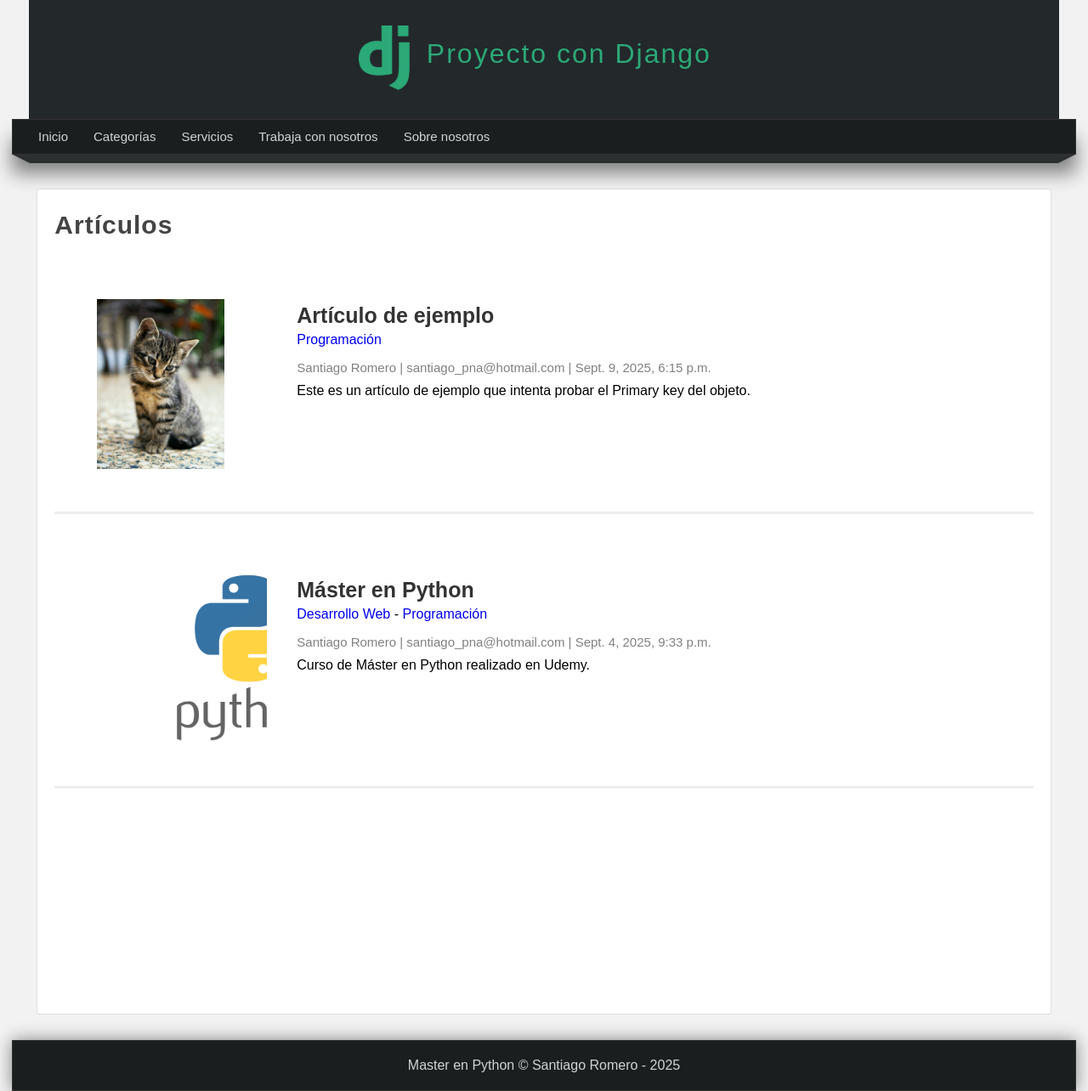
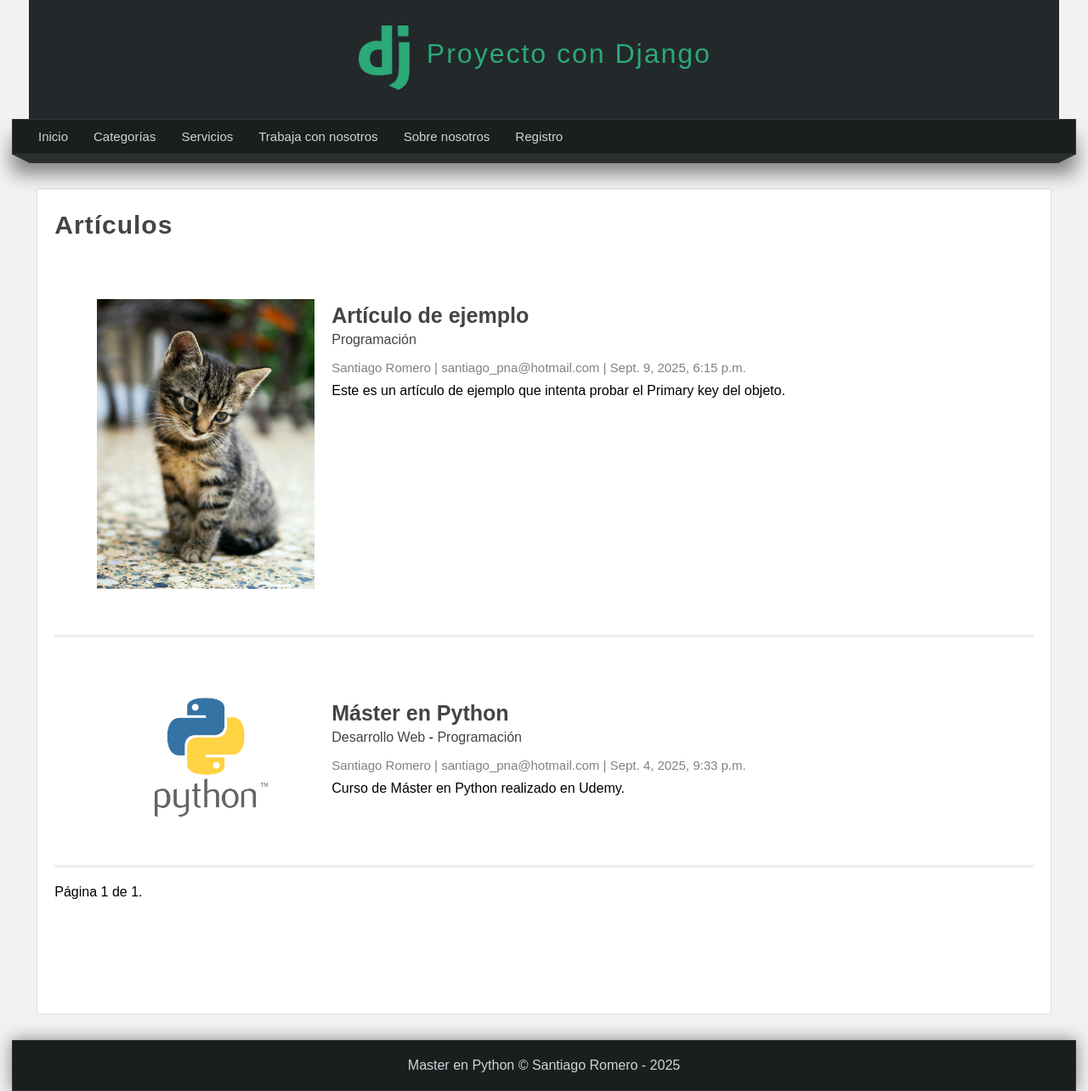
Before and after one commit to santi4246/project-blog-django, a Django app: page /articulos/ in a window 1280 px wide. Shown: the whole page at 85% size. Run offline with Django 3.2, Linux system fonts and the light colour scheme; data comes from the database, SQL or seed files in the repository; both versions use the stored data as it was after the commit; some libraries are stand-ins or nearby versions.

Commit message:
Paginacion y Formulario de registro

```diff
--- a/ProyectoDjango/Blog/templates/articles/article.html
+++ b/ProyectoDjango/Blog/templates/articles/article.html
@@ -2,14 +2,16 @@
     <article class="article-item">
         {% if article.image != 'null' and article.image.url|length >= 1 %}
 
-            <div class="image">
+            <div class="image-category">
                 <img src="{{article.image.url}}"></img>
             </div>
 
         {% endif %}
 
         <div class="data">
-            <h2>{{article.title}}</h2>
+            <h2>
+                <a href="{% url 'article' article.id %}">{{article.title}}</a>
+            </h2>
             <p>
                 {% for category in article.categories.all %}
                     <a href="{% url 'category' category.id %}">{{ category.name }}</a>
--- a/ProyectoDjango/Blog/templates/articles/list.html
+++ b/ProyectoDjango/Blog/templates/articles/list.html
@@ -5,4 +5,5 @@
 {% block content %}
     <h1 class="title">{{ title }}</h1>
     {% include 'articles/article.html' %}
+    {% include 'articles/pagination.html' %}
 {% endblock %}
--- /dev/null
+++ b/ProyectoDjango/Blog/templates/articles/pagination.html
@@ -0,0 +1,17 @@
+<div class="pagination">
+    <span class="step-links">
+        {% if articles.has_previous %}
+            <a href="?page=1">&laquo; primero</a>
+            <a href="?page={{ articles.previous_page_number }}">anterior</a>
+        {% endif %}
+
+        <span class="current">
+            Página {{ articles.number }} de {{ articles.paginator.num_pages }}.
+        </span>
+
+        {% if articles.has_next %}
+            <a href="?page={{ articles.next_page_number }}">siguiente</a>
+            <a href="?page={{ articles.paginator.num_pages }}">último &raquo;</a>
+        {% endif %}
+    </span>
+</div>
--- a/ProyectoDjango/Blog/urls.py
+++ b/ProyectoDjango/Blog/urls.py
@@ -4,4 +4,5 @@ from . import views
 urlpatterns = [
     path('articulos/', views.list, name='list_articles'),
     path('categoria/<int:category_id>', views.category, name='category'),
+    path('articulo/<int:article_id>', views.article, name='article'),
 ]
--- a/ProyectoDjango/Blog/views.py
+++ b/ProyectoDjango/Blog/views.py
@@ -1,12 +1,19 @@
 from django.shortcuts import render, get_object_or_404
 from .models import Category, Article
+from django.core.paginator import Paginator
 
 # Create your views here.
 def list(request):
+    # Sacar artículos
     articles = Article.objects.all().order_by('-created_at')
+    # Paginar artículos
+    paginator = Paginator(articles, 3)
+    # Recoger número de página
+    page = request.GET.get('page')
+    page_articles = paginator.get_page(page)
     return render(request, 'articles/list.html', {
         'title': 'Artículos',
-        'articles': articles
+        'articles': page_articles
     })
 
 def category(request, category_id):
@@ -16,3 +23,10 @@ def category(request, category_id):
         'title': 'Categoría',
         'category': category,
     })
+
+def article(request, article_id):
+    article = get_object_or_404(Article, pk=article_id)
+    return render(request, 'articles/detalle.html', {
+        'title': article.title,
+        'article': article
+    })
--- a/ProyectoDjango/MainApp/static/css/styles.css
+++ b/ProyectoDjango/MainApp/static/css/styles.css
@@ -177,6 +177,36 @@ nav > ul > li:hover > ul > li:hover a {
     float: none;
 }
 
+.box .image-category {
+    float: left;
+    width: 25%;
+    margin-right: 15px;
+}
+
+.box .image-category img {
+    width: 100%;
+}
+
+.box .image {
+    float: left;
+    width: 45%;
+    margin-right: 40px;
+}
+
+.box .image img {
+    width: 100%;
+}
+
+.box a {
+    color: #444;
+    transition: 300ms all;
+}
+
+.box a:hover {
+    color: #1f7e58;
+    text-decoration: none;
+}
+
 .box form{
     width: 40%;
 }
@@ -239,6 +269,8 @@ nav > ul > li:hover > ul > li:hover a {
 }
 
 .article-item{
+    display: flex;
+    align-items: flex-start;
     margin-bottom: 20px;
     margin-top: 20px;
     border-bottom: 3px solid #eee;
@@ -247,20 +279,20 @@ nav > ul > li:hover > ul > li:hover a {
 }
 
 .article-item .image {
-    width: 200px;
-    height: 200px;
+    width: 150px;
+    height: 150px;
     float: left;
     overflow: hidden;
-    margin-right: 20px;
 }
 
 .article-item .image img {
+    width: 200px;
     height: 200px;
 }
 
 .article-item .data {
     float: left;
-    padding: 15px;
+    padding: 5px;
     padding-top: 0px;
     width: calc(100% - 250px);
     box-sizing: border-box;
--- a/ProyectoDjango/MainApp/templates/Layouts/layout.html
+++ b/ProyectoDjango/MainApp/templates/Layouts/layout.html
@@ -38,6 +38,7 @@
             {% for page in pages %}
                 <li><a href="{% url 'pagina' page.2 %}">{{ page.1 }}</a></li>
             {% endfor %}
+            <li><a href="{% url 'registro' %}">Registro</a></li>
         </ul>
     </nav>
     <div class = "bar">
--- a/ProyectoDjango/MainApp/urls.py
+++ b/ProyectoDjango/MainApp/urls.py
@@ -4,4 +4,5 @@ from . import views
 urlpatterns = [
     path('', views.index, name='index'),
     path('inicio/', views.index, name='inicio'),
+    path('registro/', views.register_page, name='registro'),
 ]
```
Also changed, not shown: ProyectoDjango/Blog/admin.py (+15 -0 lines), ProyectoDjango/Blog/templates/articles/detalle.html (added, +18 -0 lines), ProyectoDjango/MainApp/forms.py (added, +19 -0 lines), ProyectoDjango/MainApp/templates/Users/register.html (added, +24 -0 lines), ProyectoDjango/MainApp/views.py (+15 -1 lines), ProyectoDjango/Pages/admin.py (+12 -2 lines), ProyectoDjango/db.sqlite3, ProyectoDjango/media/articles/python.png (added).
